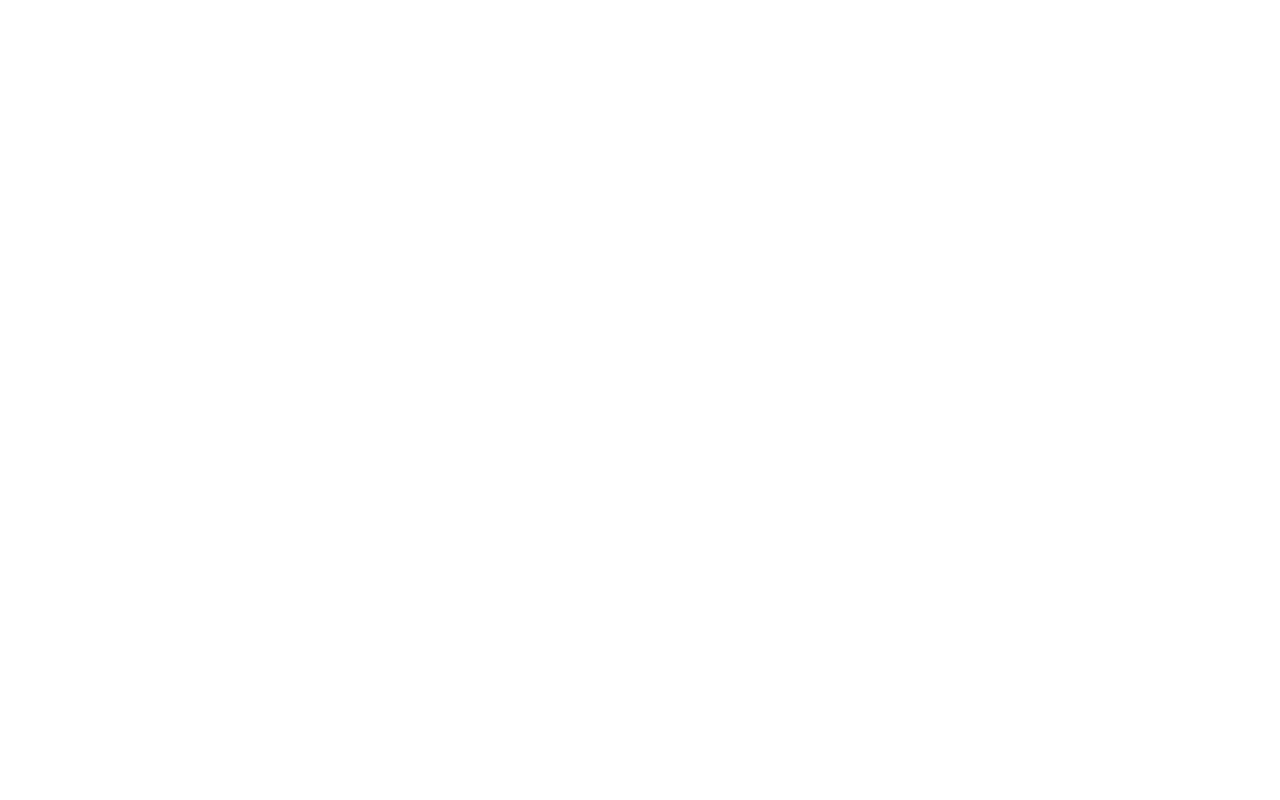
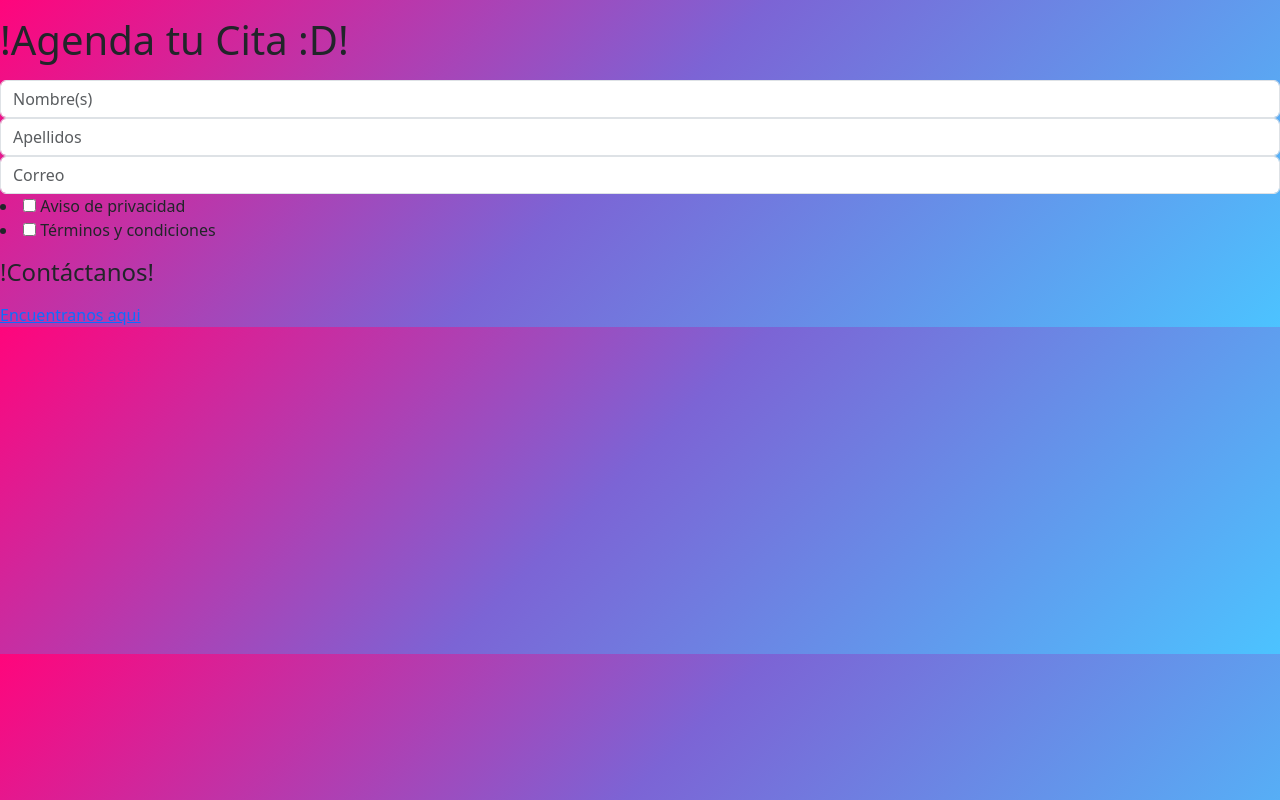
Before and after one commit to Arencito/Formulario, a plain HTML site: page Index.html in a window 1280 px wide. Drawn offline with nearby package versions, Linux system fonts and the light colour scheme.

Commit message:
Se añadieron algunos elementos de CSS asi como elementos necesarios en la estructura del formulario

```diff
--- a/Cosmetics.css
+++ b/Cosmetics.css
@@ -0,0 +1,10 @@
+*{
+    margin: 0%;
+    padding: 0%;
+    box-sizing: border-box;
+}
+
+body{
+
+    background-image: linear-gradient(-225deg, #FF057C 0%, #7C64D5 48%, #4CC3FF 100%);
+}
--- a/Index.html
+++ b/Index.html
@@ -1,17 +1,48 @@
 <!DOCTYPE html>
-<html lang="en">
+<html lang="es">
 <head>
     <meta charset="UTF-8">
     <meta name="viewport" content="width=device-width, initial-scale=1.0">
-    <link rel="stylesheet" href="Cosmetics.css">
+    <title>Formulario</title>
+    <link rel="stylesheet" href="./Cosmetics.css">
     <link href="https://cdn.jsdelivr.net/npm/bootstrap@5.3.3/dist/css/bootstrap.min.css" rel="stylesheet" integrity="sha384-QWTKZyjpPEjISv5WaRU9OFeRpok6YctnYmDr5pNlyT2bRjXh0JMhjY6hW+ALEwIH" crossorigin="anonymous">
-    <link rel="function" href="Function.js">
-    <title>Formulario</title>
+    <script src="./Function.js"></script>
+
 </head>
 <body>
    <section class="form-container">
        <form class="form">
+          <header class="header">
+         <p><h1>!Agenda tu Cita :D!</h1></p>
+          </header>
 
+          <main class="main">
+
+             <input type="text" class="form-control" placeholder="Nombre(s)" id="nombre" >
+             <input type="text" class="form-control" placeholder="Apellidos" id="apellido">
+             <input type="text" class="form-control" placeholder="Correo" id="correo">
+
+
+
+
+
+               <div class="checkboxes">
+             <li><input type="checkbox" name="ckbx1" id="check-one">
+             <label class="text1" for="check-one">Aviso de privacidad</label></li>
+
+             <li><input type="checkbox" name="ckbx2" id="check-two">
+             <label class="text2" for="check-two">Términos y condiciones</label></li>
+               </div>
+
+
+
+          </main>
+
+          <footer class="footer">
+           <p><h4>!Contáctanos!</h4></p>
+             <a href="https://x.com/_Arencito_">Encuentranos aqui</a>
+
+          </footer>
 
        </form>
    </section>
```
